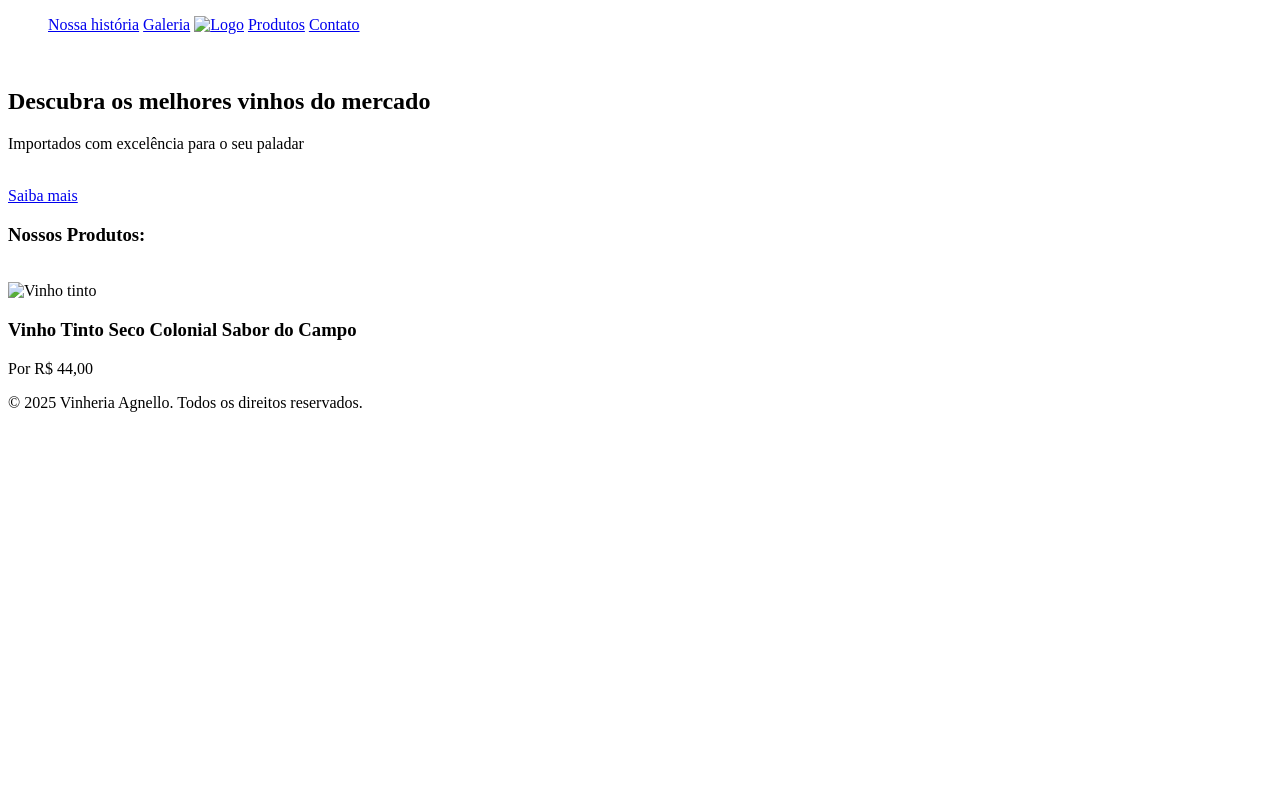
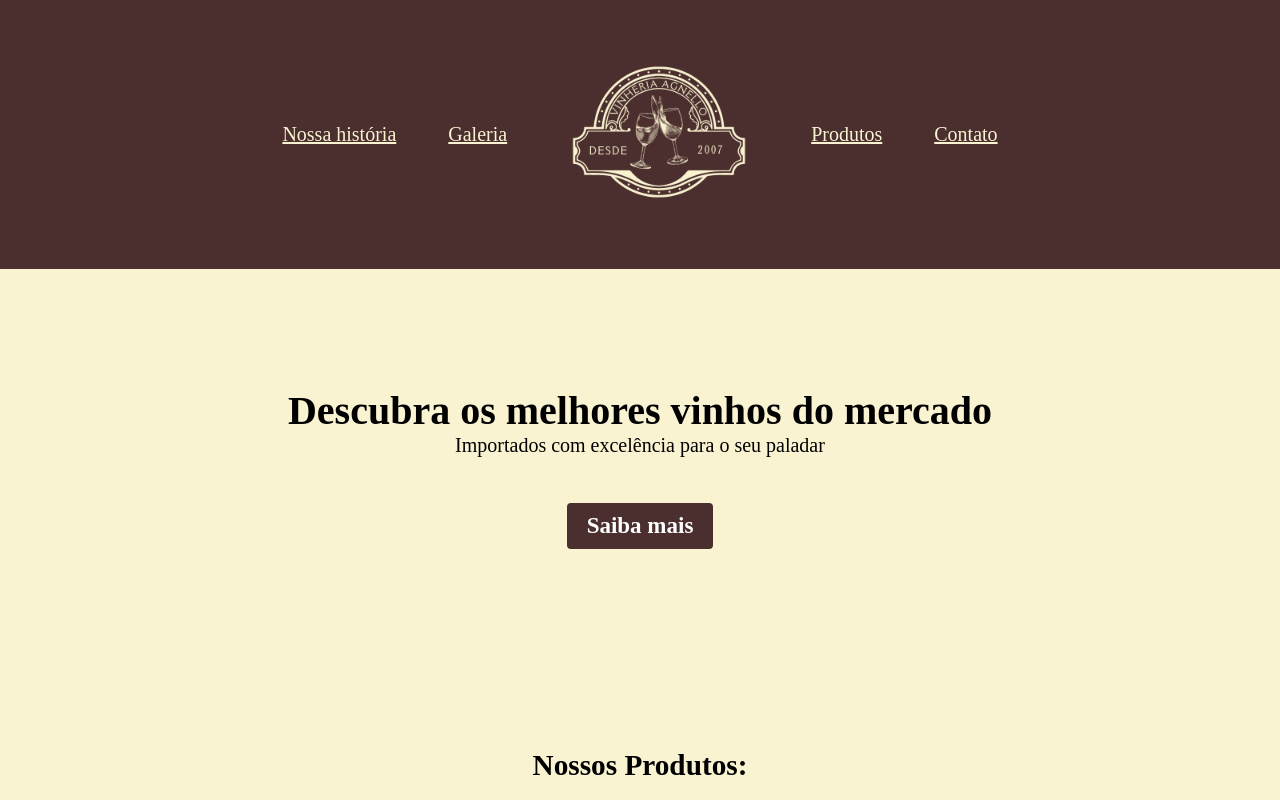
Before and after one commit to Giovanna-Sant/VinheriaAgnello, a plain HTML site: page index.html in a window 1280 px wide. Shown: the top 800 px of the page. Drawn offline with Linux system fonts and the light colour scheme; the site is published under a folder, as on GitHub Pages, so addresses that start at the root find nothing.

Commit message:
correção

```diff
--- a/index.html
+++ b/index.html
@@ -6,31 +6,31 @@
     <meta name="viewport" content="width=device-width, initial-scale=1.0">
     <meta name="keywords" content="vinicola, vinhos, galeria de fotos, uvas, vinhedos, produção de vinho, ">
     <title>Home - Vinheria Agnello</title>
-    <link rel="stylesheet" href="/src/css/style.css">
+    <link rel="stylesheet" href="src/css/style.css">
 </head>
 
 <body>
     <header>
         <ul>
-            <a href="/src/pages/historia.html">Nossa história</a>
-            <a href="/src/pages/galeria.html">Galeria</a>
-            <a href="../../index.html"><img id="logo" src="/src/assets/img/Vinheria Agnello.png" alt="Logo"></a>
-            <a href="/src/pages/produtos.html">Produtos</a>
-            <a href="/src/pages/contato.html">Contato</a>
+            <a href="src/pages/historia.html">Nossa história</a>
+            <a href="src/pages/galeria.html">Galeria</a>
+            <a href="../../index.html"><img id="logo" src="src/assets/img/Vinheria Agnello.png" alt="Logo"></a>
+            <a href="src/pages/produtos.html">Produtos</a>
+            <a href="src/pages/contato.html">Contato</a>
         </ul>
     </header>
     <br>
     <section class="hero">
         <h2>Descubra os melhores vinhos do mercado</h2>
         <p>Importados com excelência para o seu paladar</p><br>
-        <a href="/src/pages/produtos.html" class="btn">Saiba mais</a>
+        <a href="src/pages/produtos.html" class="btn">Saiba mais</a>
     </section>
     <section class="produtos">
         <h3>Nossos Produtos: </h3><br>
     </section>
     <section>
         <div class="prod_vinho">
-            <img src="/src/assets/img/prod1.jpg" alt="Vinho tinto">
+            <img src="src/assets/img/prod1.jpg" alt="Vinho tinto">
             <div class="info_vinho">
                 <h3 class="title_vinho">Vinho Tinto Seco Colonial Sabor do Campo</h3>
                 <p>Por R$ 44,00</p>
```
